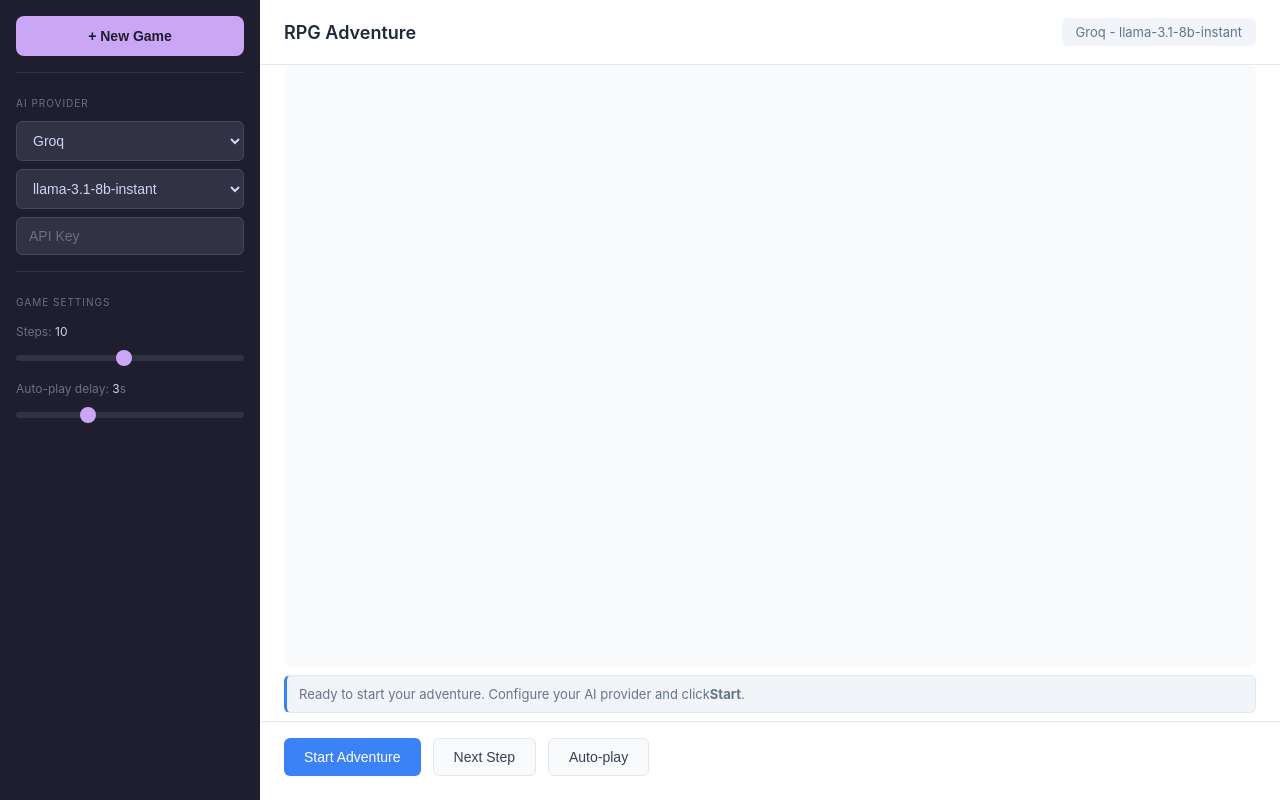
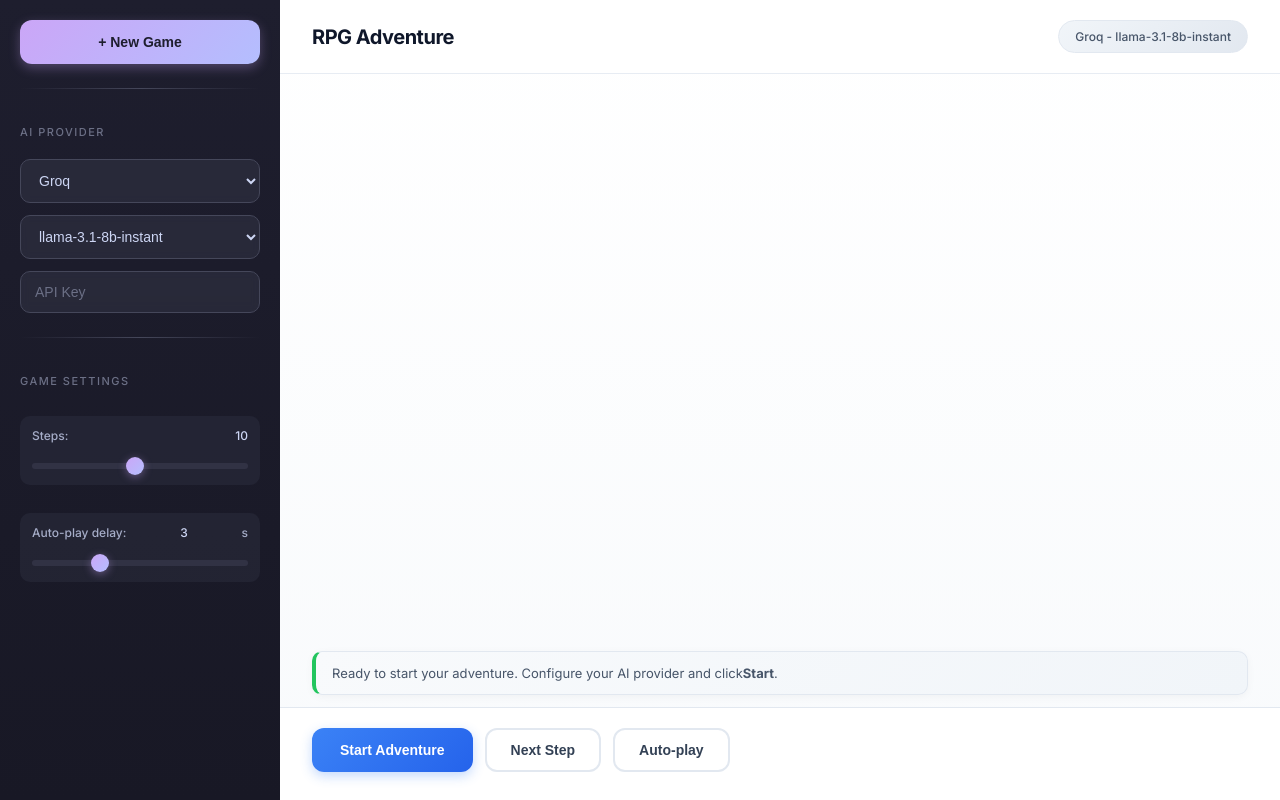
Before and after one commit to enayat-hussain/roleplay-chatbot, a Flask app: page / in a window 1280 px wide. Run offline with Flask 3, Linux system fonts and the light colour scheme.

Commit message:
style(ui): enhance visual design with modern styling
- Add gradient backgrounds on buttons and sidebar elements
- Implement smooth hover animations with translateY effects
- Add message slide-in animation for better UX
- Include GM emoji indicator (🎭) on bot messages
- Add backdrop blur effects on header
- Import Inter font from Google Fonts for better typography
- Improve shadows and depth throughout the UI

Co-Authored-By: Claude Opus 4.5 <noreply@anthropic.com>

```diff
--- a/static/css/style.css
+++ b/static/css/style.css
@@ -6,7 +6,7 @@
 }
 
 body {
-    font-family: -apple-system, BlinkMacSystemFont, 'Segoe UI', Roboto, Oxygen, Ubuntu, sans-serif;
+    font-family: 'Inter', -apple-system, BlinkMacSystemFont, 'Segoe UI', Roboto, Oxygen, Ubuntu, sans-serif;
     background: #f8fafc;
     height: 100vh;
     overflow: hidden;
@@ -21,70 +21,100 @@ body {
 
 /* ========== SIDEBAR ========== */
 .sidebar {
-    width: 260px;
-    min-width: 260px;
-    background: #1e1e2e;
-    padding: 16px;
+    width: 280px;
+    min-width: 280px;
+    background: linear-gradient(180deg, #1e1e2e 0%, #181825 100%);
+    padding: 20px;
     display: flex;
     flex-direction: column;
-    gap: 8px;
+    gap: 12px;
     overflow-y: auto;
+    box-shadow: 4px 0 24px rgba(0, 0, 0, 0.15);
 }
 
 .sidebar * {
     color: #cdd6f4;
 }
 
+/* Sidebar scrollbar */
+.sidebar::-webkit-scrollbar {
+    width: 4px;
+}
+
+.sidebar::-webkit-scrollbar-track {
+    background: transparent;
+}
+
+.sidebar::-webkit-scrollbar-thumb {
+    background: #45475a;
+    border-radius: 2px;
+}
+
 /* New Game Button */
 .new-chat-btn {
-    background: #cba6f7;
+    background: linear-gradient(135deg, #cba6f7 0%, #b4befe 100%);
     color: #1e1e2e;
     border: none;
-    padding: 12px;
-    border-radius: 8px;
+    padding: 14px 16px;
+    border-radius: 12px;
     font-weight: 600;
     font-size: 14px;
     cursor: pointer;
-    transition: background 0.15s ease;
+    transition: all 0.2s ease;
+    box-shadow: 0 4px 12px rgba(203, 166, 247, 0.3);
 }
 
 .new-chat-btn:hover {
-    background: #b4befe;
+    transform: translateY(-2px);
+    box-shadow: 0 6px 20px rgba(203, 166, 247, 0.4);
+}
+
+.new-chat-btn:active {
+    transform: translateY(0);
 }
 
 /* Divider */
 .divider {
     height: 1px;
-    background: #313244;
-    margin: 8px 0;
+    background: linear-gradient(90deg, transparent, #45475a, transparent);
+    margin: 12px 0;
 }
 
 /* Settings Label */
 .settings-label {
-    font-size: 10px;
+    font-size: 11px;
     text-transform: uppercase;
-    letter-spacing: 1px;
+    letter-spacing: 1.5px;
     color: #6c7086;
-    margin: 8px 0 4px 0;
+    margin: 12px 0 8px 0;
+    font-weight: 500;
 }
 
 /* Sidebar Inputs */
 .sidebar-select,
 .sidebar-input {
     width: 100%;
-    background: #313244;
+    background: rgba(49, 50, 68, 0.6);
     border: 1px solid #45475a;
-    border-radius: 6px;
-    padding: 10px 12px;
+    border-radius: 10px;
+    padding: 12px 14px;
     color: #cdd6f4;
     font-size: 14px;
     outline: none;
-    transition: border-color 0.15s ease;
+    transition: all 0.2s ease;
+    backdrop-filter: blur(4px);
 }
 
 .sidebar-select:focus,
 .sidebar-input:focus {
     border-color: #cba6f7;
+    box-shadow: 0 0 0 3px rgba(203, 166, 247, 0.15);
+    background: rgba(49, 50, 68, 0.8);
+}
+
+.sidebar-select:hover,
+.sidebar-input:hover {
+    border-color: #585b70;
 }
 
 .sidebar-input::placeholder {
@@ -93,14 +123,19 @@ body {
 
 /* Slider Container */
 .slider-container {
-    margin: 4px 0;
+    margin: 8px 0;
+    padding: 12px;
+    background: rgba(49, 50, 68, 0.4);
+    border-radius: 10px;
 }
 
 .slider-container label {
-    display: block;
+    display: flex;
+    justify-content: space-between;
     font-size: 12px;
-    color: #6c7086;
-    margin-bottom: 6px;
+    color: #a6adc8;
+    margin-bottom: 10px;
+    font-weight: 500;
 }
 
 .slider-container input[type="range"] {
@@ -110,15 +145,22 @@ body {
     border-radius: 3px;
     outline: none;
     -webkit-appearance: none;
+    cursor: pointer;
 }
 
 .slider-container input[type="range"]::-webkit-slider-thumb {
     -webkit-appearance: none;
-    width: 16px;
-    height: 16px;
-    background: #cba6f7;
+    width: 18px;
+    height: 18px;
+    background: linear-gradient(135deg, #cba6f7 0%, #b4befe 100%);
     border-radius: 50%;
     cursor: pointer;
+    box-shadow: 0 2px 8px rgba(203, 166, 247, 0.4);
+    transition: transform 0.2s ease;
+}
+
+.slider-container input[type="range"]::-webkit-slider-thumb:hover {
+    transform: scale(1.1);
 }
 
 /* ========== MAIN CHAT AREA ========== */
@@ -126,7 +168,7 @@ body {
     flex: 1;
     display: flex;
     flex-direction: column;
-    background: #ffffff;
+    background: linear-gradient(180deg, #ffffff 0%, #f8fafc 100%);
     height: 100vh;
     overflow: hidden;
 }
@@ -136,31 +178,35 @@ body {
     display: flex;
     justify-content: space-between;
     align-items: center;
-    padding: 18px 24px;
-    border-bottom: 1px solid #e2e8f0;
-    background: white;
+    padding: 20px 32px;
+    background: rgba(255, 255, 255, 0.8);
+    backdrop-filter: blur(12px);
+    border-bottom: 1px solid rgba(226, 232, 240, 0.8);
     flex-shrink: 0;
 }
 
 .app-title {
-    font-size: 18px;
-    font-weight: 600;
-    color: #1e293b;
+    font-size: 20px;
+    font-weight: 700;
+    color: #0f172a;
+    letter-spacing: -0.5px;
 }
 
 .model-badge {
-    background: #f1f5f9;
-    padding: 6px 14px;
-    border-radius: 6px;
-    font-size: 13px;
-    color: #64748b;
+    background: linear-gradient(135deg, #f1f5f9 0%, #e2e8f0 100%);
+    padding: 8px 16px;
+    border-radius: 20px;
+    font-size: 12px;
+    color: #475569;
+    font-weight: 500;
+    border: 1px solid #e2e8f0;
 }
 
 /* Chat Container */
 .chat-container {
     flex: 1;
     overflow: hidden;
-    padding: 0 24px;
+    padding: 0 32px;
     display: flex;
     flex-direction: column;
 }
@@ -169,109 +215,175 @@ body {
 .chatbox {
     flex: 1;
     overflow-y: auto;
-    padding: 24px 0;
-    background: #f8fafc;
-    border-radius: 8px;
+    padding: 24px 8px;
     display: flex;
     flex-direction: column;
-    gap: 16px;
+    gap: 20px;
+}
+
+/* Empty state */
+.chatbox:empty::before {
+    content: "Start your adventure by clicking 'Start Adventure' below";
+    display: flex;
+    align-items: center;
+    justify-content: center;
+    height: 100%;
+    color: #94a3b8;
+    font-size: 15px;
+    text-align: center;
 }
 
 /* Messages */
 .message {
-    max-width: 70%;
-    padding: 14px 18px;
-    border-radius: 16px;
-    line-height: 1.6;
+    max-width: 75%;
+    padding: 16px 20px;
+    border-radius: 20px;
+    line-height: 1.7;
     font-size: 14px;
     word-wrap: break-word;
+    animation: messageSlide 0.3s ease-out;
+    position: relative;
+}
+
+@keyframes messageSlide {
+    from {
+        opacity: 0;
+        transform: translateY(10px);
+    }
+    to {
+        opacity: 1;
+        transform: translateY(0);
+    }
 }
 
 .message.bot {
-    background: #f1f5f9;
+    background: #ffffff;
     color: #1e293b;
     align-self: flex-start;
-    border-bottom-left-radius: 4px;
+    border-bottom-left-radius: 6px;
+    box-shadow: 0 2px 12px rgba(0, 0, 0, 0.06);
+    border: 1px solid #f1f5f9;
+}
+
+.message.bot::before {
+    content: "🎭";
+    position: absolute;
+    top: -10px;
+    left: 12px;
+    font-size: 18px;
+    background: white;
+    padding: 2px 4px;
+    border-radius: 8px;
+    box-shadow: 0 2px 8px rgba(0, 0, 0, 0.08);
 }
 
 .message.user {
-    background: #3b82f6;
+    background: linear-gradient(135deg, #3b82f6 0%, #2563eb 100%);
     color: #ffffff;
     align-self: flex-end;
-    border-bottom-right-radius: 4px;
-    min-width: 40px;
+    border-bottom-right-radius: 6px;
+    min-width: 50px;
     text-align: center;
-    padding: 8px 16px;
+    padding: 12px 20px;
+    font-weight: 600;
+    font-size: 16px;
+    box-shadow: 0 4px 12px rgba(59, 130, 246, 0.3);
 }
 
 /* Status Bar */
 .status-bar {
-    background: #f1f5f9;
+    background: linear-gradient(135deg, #f8fafc 0%, #f1f5f9 100%);
     border: 1px solid #e2e8f0;
-    border-left: 3px solid #3b82f6;
-    border-radius: 6px;
-    padding: 8px 12px;
+    border-left: 4px solid #3b82f6;
+    border-radius: 10px;
+    padding: 12px 16px;
     font-size: 13px;
-    color: #64748b;
-    margin: 8px 24px;
-    height: 38px;
+    color: #475569;
+    margin: 12px 32px;
+    min-height: 44px;
     display: flex;
     align-items: center;
     flex-shrink: 0;
+    box-shadow: 0 2px 8px rgba(0, 0, 0, 0.04);
+    transition: all 0.2s ease;
+}
+
+.status-bar:has(strong) {
+    border-left-color: #22c55e;
 }
 
 /* Button Row */
 .button-row {
     display: flex;
     gap: 12px;
-    padding: 16px 24px 24px 24px;
-    background: #ffffff;
+    padding: 20px 32px 28px 32px;
+    background: rgba(255, 255, 255, 0.9);
+    backdrop-filter: blur(12px);
     border-top: 1px solid #e2e8f0;
     flex-shrink: 0;
 }
 
 /* Buttons */
 .action-btn {
-    background: #3b82f6;
+    background: linear-gradient(135deg, #3b82f6 0%, #2563eb 100%);
     color: white;
     border: none;
-    border-radius: 6px;
-    padding: 10px 20px;
-    font-weight: 500;
+    border-radius: 12px;
+    padding: 14px 28px;
+    font-weight: 600;
     font-size: 14px;
     cursor: pointer;
-    transition: background 0.15s ease;
+    transition: all 0.2s ease;
+    box-shadow: 0 4px 12px rgba(59, 130, 246, 0.3);
 }
 
 .action-btn:hover {
-    background: #2563eb;
+    transform: translateY(-2px);
+    box-shadow: 0 6px 20px rgba(59, 130, 246, 0.4);
+}
+
+.action-btn:active {
+    transform: translateY(0);
 }
 
 .action-btn:disabled {
-    background: #94a3b8;
+    background: linear-gradient(135deg, #94a3b8 0%, #64748b 100%);
     cursor: not-allowed;
+    transform: none;
+    box-shadow: none;
 }
 
 .secondary-action {
-    background: #f8fafc;
+    background: #ffffff;
     color: #334155;
-    border: 1px solid #e2e8f0;
-    border-radius: 6px;
-    padding: 10px 20px;
-    font-weight: 500;
+    border: 2px solid #e2e8f0;
+    border-radius: 12px;
+    padding: 12px 24px;
+    font-weight: 600;
     font-size: 14px;
     cursor: pointer;
-    transition: all 0.15s ease;
+    transition: all 0.2s ease;
 }
 
 .secondary-action:hover {
-    background: #f1f5f9;
-    border-color: #cbd5e1;
+    background: #f8fafc;
+    border-color: #3b82f6;
+    color: #3b82f6;
 }
 
 .secondary-action:disabled {
     opacity: 0.5;
     cursor: not-allowed;
+}
+
+/* Loading animation for streaming */
+@keyframes pulse {
+    0%, 100% { opacity: 1; }
+    50% { opacity: 0.5; }
+}
+
+.message.bot.streaming {
+    animation: pulse 1.5s ease-in-out infinite;
 }
 
 /* Scrollbar Styling */
--- a/templates/index.html
+++ b/templates/index.html
@@ -4,6 +4,9 @@
     <meta charset="UTF-8">
     <meta name="viewport" content="width=device-width, initial-scale=1.0">
     <title>RPG Adventure</title>
+    <link rel="preconnect" href="https://fonts.googleapis.com">
+    <link rel="preconnect" href="https://fonts.gstatic.com" crossorigin>
+    <link href="https://fonts.googleapis.com/css2?family=Inter:wght@400;500;600;700&display=swap" rel="stylesheet">
     <link rel="stylesheet" href="{{ url_for('static', filename='css/style.css') }}">
 </head>
 <body>
```
Also changed, not shown: other parts of static/css/style.css (+48 -2 lines).
